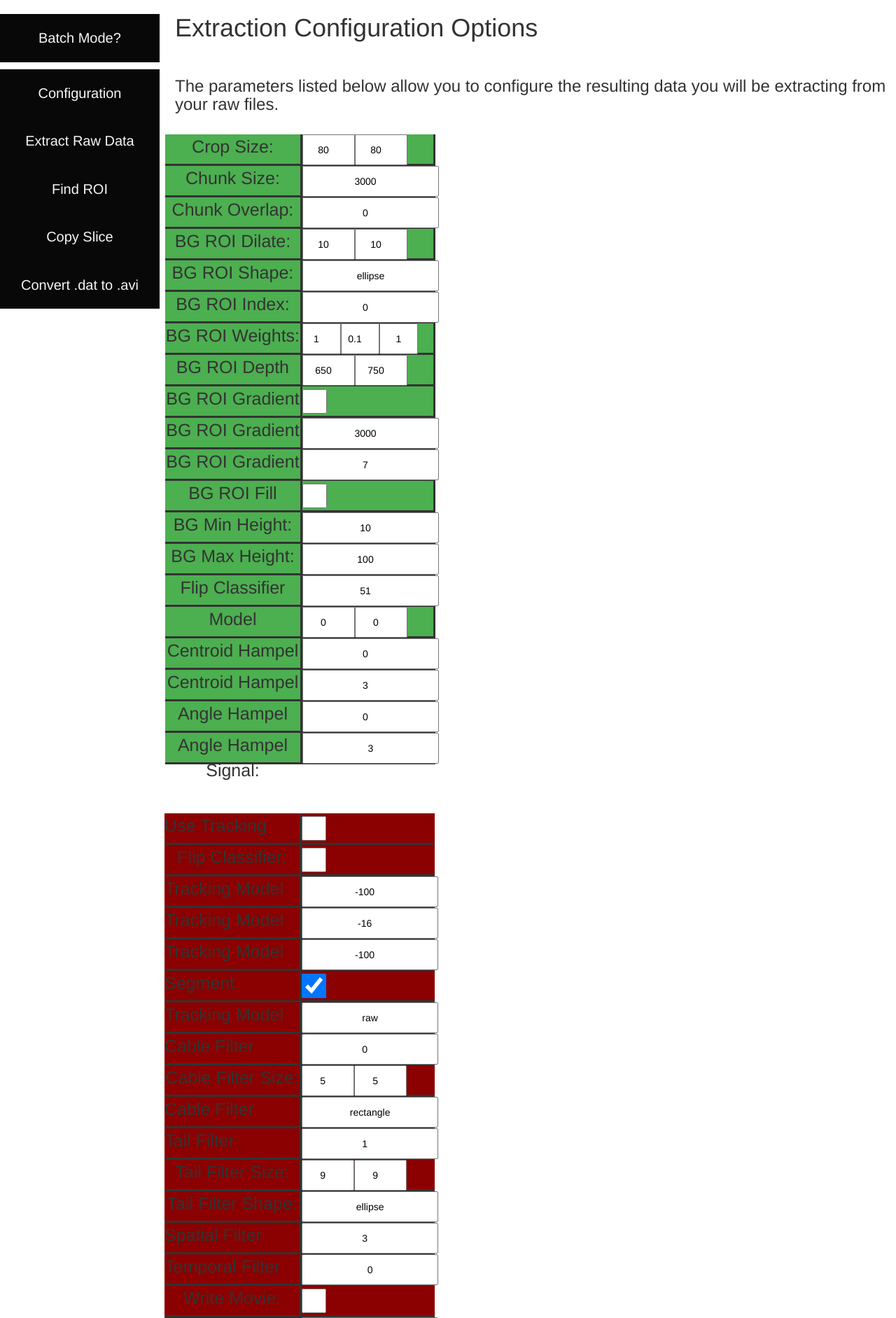
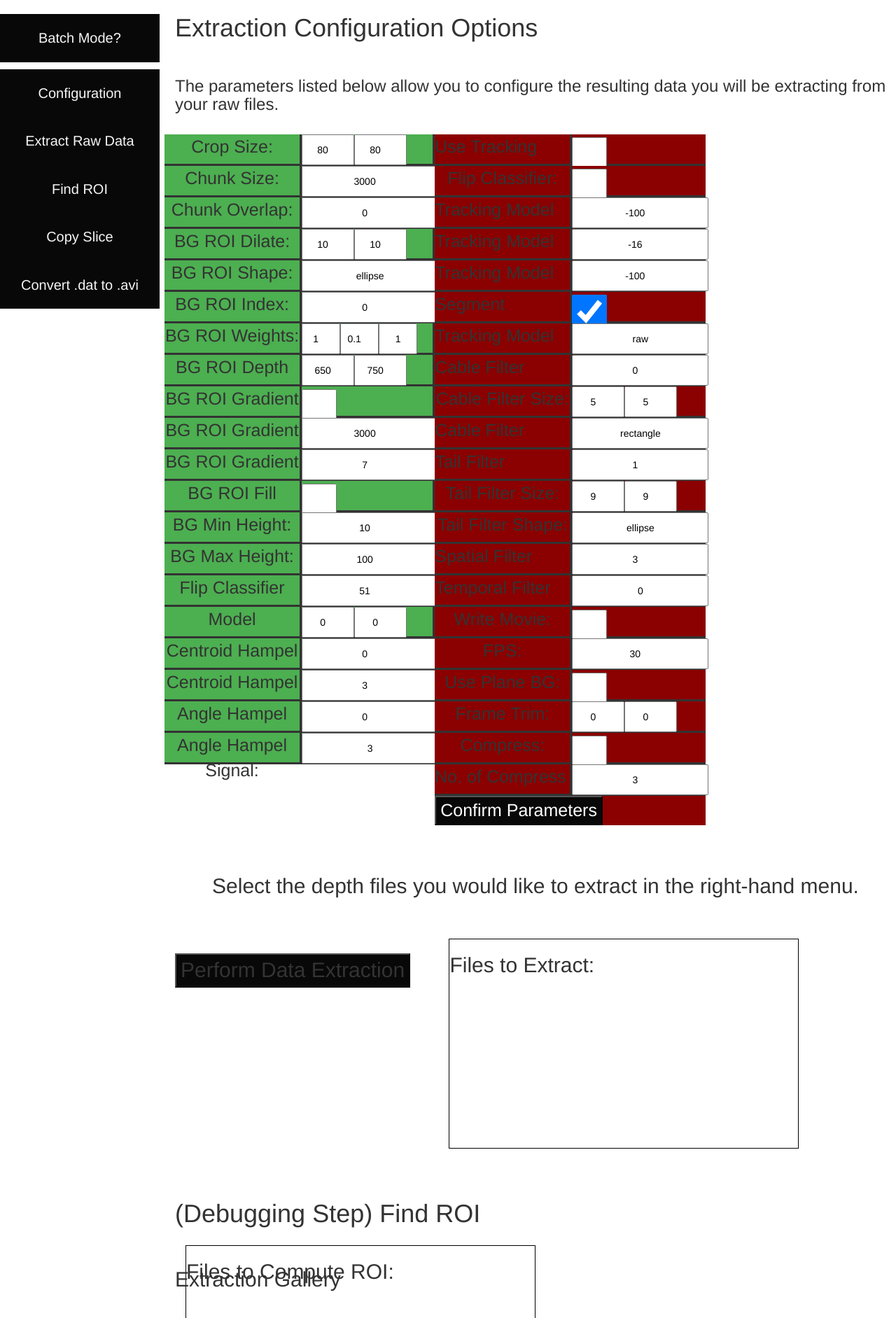
Before and after one commit to dattalab/moseq2-app, a Flask app: page /extract in a window 1280 px wide. Shown: the top 1883 px of the page at 70% size. Run offline with Flask 2, Linux system fonts and the light colour scheme; some libraries are stand-ins or nearby versions.

Commit message:
Style Fixes

```diff
--- a/modules/app/static/css/extract_style.css
+++ b/modules/app/static/css/extract_style.css
@@ -293,6 +293,8 @@
 }
 
 .row {
+  display: table;
+  flex-direction: row;
   border: 5px ghostwhite;
   width: 75%;
 }
@@ -315,8 +317,8 @@
 }
 
 .paramC{
-    height: 35px;
-    width: 35px;
+    height: 50px;
+    width: 50px;
 }
 
 .columnR {
--- a/modules/app/static/css/model_style.css
+++ b/modules/app/static/css/model_style.css
@@ -135,7 +135,7 @@
     margin: 15px;
 }
 
-.columnR {
+.McolumnR {
   float: left;
   width: 30%;
   background-color: #4CAF50;
@@ -146,7 +146,7 @@
   border-bottom-style: solid;
 }
 
-.columnL {
+.McolumnL {
   font-size: 25px;
   text-align: center;
   width: 30%;
--- a/modules/app/static/css/pca_style.css
+++ b/modules/app/static/css/pca_style.css
@@ -142,21 +142,21 @@
     background-color: #080808;
     color: white;
     font-size: 25px;
-    margin-left: 15%;
+    margin-left: 5%;
 }
 
 #apply-params {
     background-color: #080808;
     color: white;
     font-size: 25px;
-    margin-left: 15%;
+    margin-left: 5%;
 }
 
 #cp-params {
     background-color: #080808;
     color: white;
     font-size: 25px;
-    margin-left: 15%;
+    margin-left: 5%;
 }
 
 #train-op {
--- a/modules/app/static/css/viz_style.css
+++ b/modules/app/static/css/viz_style.css
@@ -51,7 +51,7 @@
   height: 70%;
 }
 
-.columnL {
+.VcolumnL {
   font-size: 25px;
   text-align: center;
   float: left;
@@ -63,7 +63,7 @@
 }
 
 
-.columnR {
+.VcolumnR {
   float: left;
   width: 50%;
   background-color: #4CAF50;
--- a/modules/app/templates/model.html
+++ b/modules/app/templates/model.html
@@ -198,10 +198,10 @@
                 <h1>Count Frames in Video</h1><br>
                 <form id="count-params">
                     <div class="col-row">
-                        <div class="columnL">
+                        <div class="McolumnL">
                               Variable Name:
                         </div>
-                        <div class="columnR">
+                        <div class="McolumnR">
                             <input class="param" name="var_name" type="text" value="scores">
                         </div>
                     </div>
```
Also changed, not shown: modules/app/templates/viz.html (+8 -8 lines), 1 other file.
